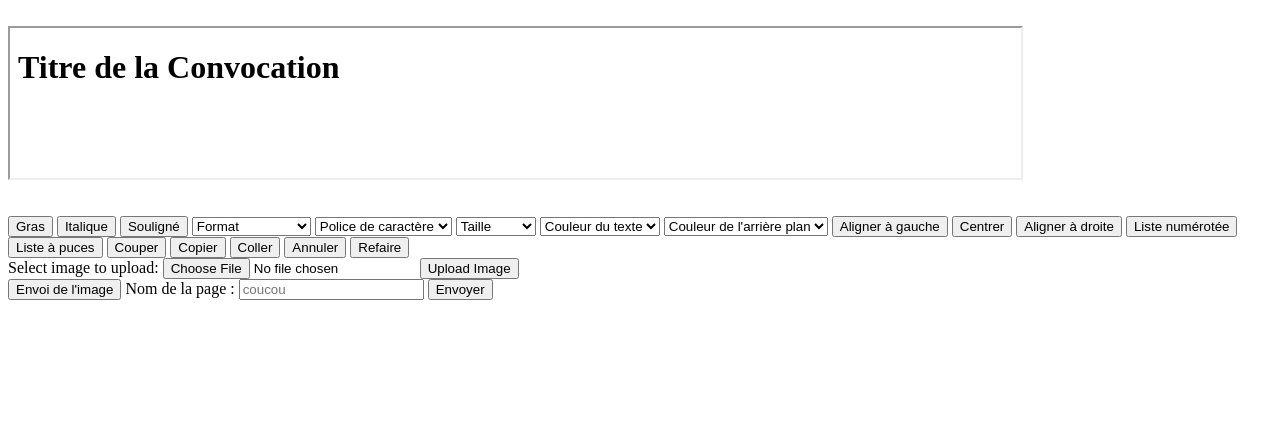
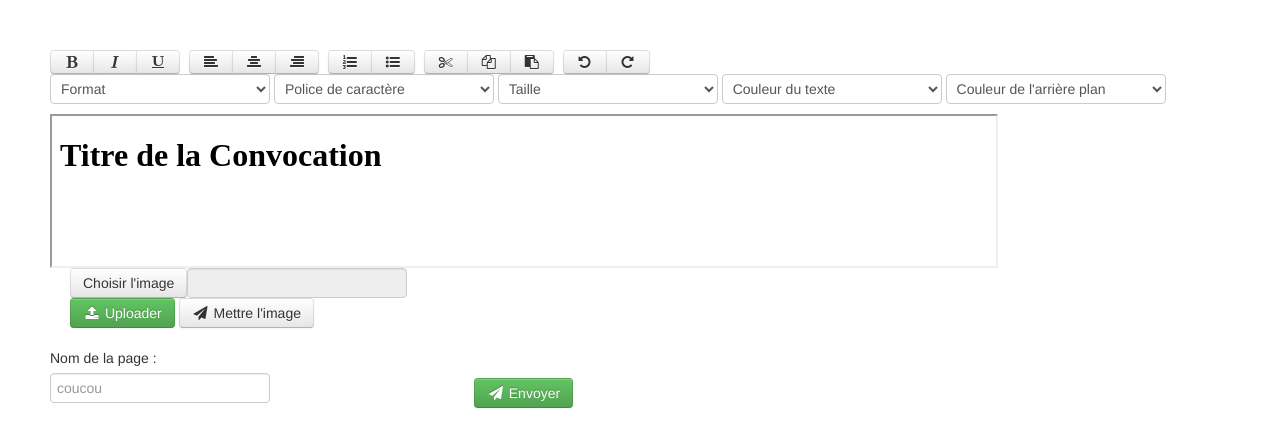
Before and after one commit to biche/projetjs, a PHP site: page /creation.php in a window 1280 px wide. Shown: the top 447 px of the page. Run offline with PHP 8.4, Linux system fonts and the light colour scheme.

Commit message:
Création bootstrap

```diff
--- a/creation.php
+++ b/creation.php
@@ -5,22 +5,51 @@
     <head>
         <meta http-equiv="Content-Type" content="text/html; charset=utf-8" />
         <link rel="import" href="editable.html">
+        <link rel="stylesheet" href="css/bootstrap.css" type="text/css" media="all" />
+        <link rel="stylesheet" href="css/bootstrap.min.css" type="text/css" media="all" />
+        <link href="font-awesome-4.1.0/css/font-awesome.min.css" rel="stylesheet" type="text/css">
     	<script src="js/jquery-1.4.2.min.js"></script>
-    	<script type="text/javascript">
-    	</script>
+    	<script src="js/bootstrap.js"></script>
+    	<script src="js/bootstrap.min.js"></script>
+    	<script type="text/javascript" src="js/bootstrap-filestyle.js"></script>
         <script src="edit.js" type="text/javascript" charset="utf-8"></script>
     </head>
 	<body onload="InitEditable()">
-		<br />
-		<!-- Iframe permet la saisie et l'interprétation du HTML  -->
-		<iframe id="editor" src="template.php" style="width: 80%;height: 200%;"> </iframe>
-		<br /><br />
-		<br />
 		<!-- FormatDoc permettant de la mise en forme du code HTML  -->
-		<button onclick="formatDoc('bold');">Gras</button>
-		<button onclick="formatDoc('italic');">Italique</button>
-		<button onclick="formatDoc('underline');">Souligné</button>
-		<select onchange="formatDoc('formatblock',this[this.selectedIndex].value);">
+		<div style="margin:50px;">
+			<div class="btn-group" role="group" aria-label="1">
+			  	<button type="button" class="btn btn-default" onclick="formatDoc('bold');"><span class="fa fa-fw fa-bold"></span></button>
+			 	<button type="button" class="btn btn-default" onclick="formatDoc('italic');"><span class="fa fa-fw fa-italic"></span></button>
+				<button type="button" class="btn btn-default" onclick="formatDoc('underline');"><span class="fa fa-fw fa-underline"></span></button>
+			</div>
+
+
+
+			<div class="btn-group" role="group" aria-label="2">
+			  	<button type="button" class="btn btn-default" onclick="formatDoc('justifyleft');"><span class="fa fa-fw fa-align-left"></span></button>
+				<button type="button" class="btn btn-default" onclick="formatDoc('justifycenter');"><span class="fa fa-fw fa-align-center"></span></button>
+				<button type="button" class="btn btn-default" onclick="formatDoc('justifyright');"><span class="fa fa-fw fa-align-right"></span></button>
+			</div>
+
+			<div class="btn-group" role="group" aria-label="3">
+				<button type="button" class="btn btn-default" onclick="formatDoc('insertorderedlist');"><span class="fa fa-fw fa-list-ol"></span></button>
+				<button type="button" class="btn btn-default" onclick="formatDoc('insertunorderedlist');"><span class="fa fa-fw fa-list-ul"></span></button>
+			</div>
+
+			<div class="btn-group" role="group" aria-label="4">
+				<button type="button" class="btn btn-default" onclick="formatDoc('cut');"><span class="fa fa-fw fa-cut"></span></button>
+				<button type="button" class="btn btn-default" onclick="formatDoc('copy');"><span class="fa fa-fw fa-copy"></span></button>
+				<button type="button" class="btn btn-default" onclick="formatDoc('paste');"><span class="fa fa-fw fa-paste"></span></button>
+			</div>
+
+			<div class="btn-group" role="group" aria-label="5">
+				<button type="button" class="btn btn-default" onclick="formatDoc('undo');"><span class="fa fa-fw fa-undo"></span></button>
+				<button type="button" class="btn btn-default" onclick="formatDoc('redo');"><span class="fa fa-fw fa-repeat"></span></button>
+			</div>
+
+			<div class="form-group form-group-sm">
+				<div class="col-xs-2">
+					<select class="form-control" onchange="formatDoc('formatblock',this[this.selectedIndex].value);">
 						<option selected>Format</option>
 						<option value="h1">Titre 1 &lt;h1&gt;</option>
 						<option value="h2">Titre 2 &lt;h2&gt;</option>
@@ -61,24 +90,24 @@
 						<option value="black">Noir</option>
 						<option value="white">Blanc</option>
 					</select>
-		<button onclick="formatDoc('justifyleft');">Aligner à gauche</button>
-		<button onclick="formatDoc('justifycenter');">Centrer</button>
-		<button onclick="formatDoc('justifyright');">Aligner à droite</button>
-		<button onclick="formatDoc('insertorderedlist');">Liste numérotée</button>
-		<button onclick="formatDoc('insertunorderedlist');">Liste à puces</button>
-		<button onclick="formatDoc('cut');">Couper</button>
-		<button onclick="formatDoc('copy');">Copier</button>
-		<button onclick="formatDoc('paste');">Coller</button>
-		<button onclick="formatDoc('undo');">Annuler</button>
-		<button onclick="formatDoc('redo');">Refaire</button>
+				</div>
+			</div>
+
+			<!-- Iframe permet la saisie et l'interprétation du HTML  -->
+			<iframe id="editor" src="template.php" style="width: 80%;height: 200%;"> </iframe>
+
 		<!-- Upload d'image -->
-		<form action="#" method="post" enctype="multipart/form-data">
-    		Select image to upload:
-    		<input type="file" name="fileToUpload" id="fileToUpload">
-    		<input type="submit" value="Upload Image" name="submit">
+		<form class="form-horizontal" action="#" method="post" enctype="multipart/form-data">
+	    		<div  class="col-xs-4">
+	    			<input type="file" name="fileToUpload" id="fileToUpload" class="filestyle">
+					<button type="submit" class="btn btn-success" style="margin-left:20px;"><i class="fa fa-fw fa-upload"></i> Uploader</button>
+					<div class="btn-group" role="group" aria-label="5">
+						<button title="Mettre image" type="button" class="btn btn-default" onclick="formatDoc('insertImage','upload/<?php if(isset($_FILES["fileToUpload"])){echo basename( $_FILES["fileToUpload"]["name"]);} ?>');">
+							<i class="fa fa-fw fa-send"></i> Mettre l'image
+						</button>
+					</div>
+				</div>
 		</form>
-		<!-- Envoi de l'image -->
-		<button onclick="formatDoc('insertImage','upload/<?php if(isset($_FILES["fileToUpload"])){echo basename( $_FILES["fileToUpload"]["name"]);} ?>');">Envoi de l'image</button>
 	<?php
 	if(isset($_FILES["fileToUpload"])){
 		$target_dir = "upload/";
@@ -127,7 +156,9 @@
 ?>
 		<label for="nomPage">Nom de la page : </label>
 		<input name="nomPage" id="nom" type="text" placeholder="coucou" required />
-		<button onclick="creerPage();">Envoyer</button>
+		<div class="btn-group" role="group" aria-label="5">
+			<button style="margin-left:200px;" type="button" class="btn btn-success" onclick="creerPage();"><span class="fa fa-fw fa-send"></span> Envoyer</button>
+		</div>
 		</form>
 	</body>
 </html>
```
Lines whose indentation alone changed are shown as unchanged.
